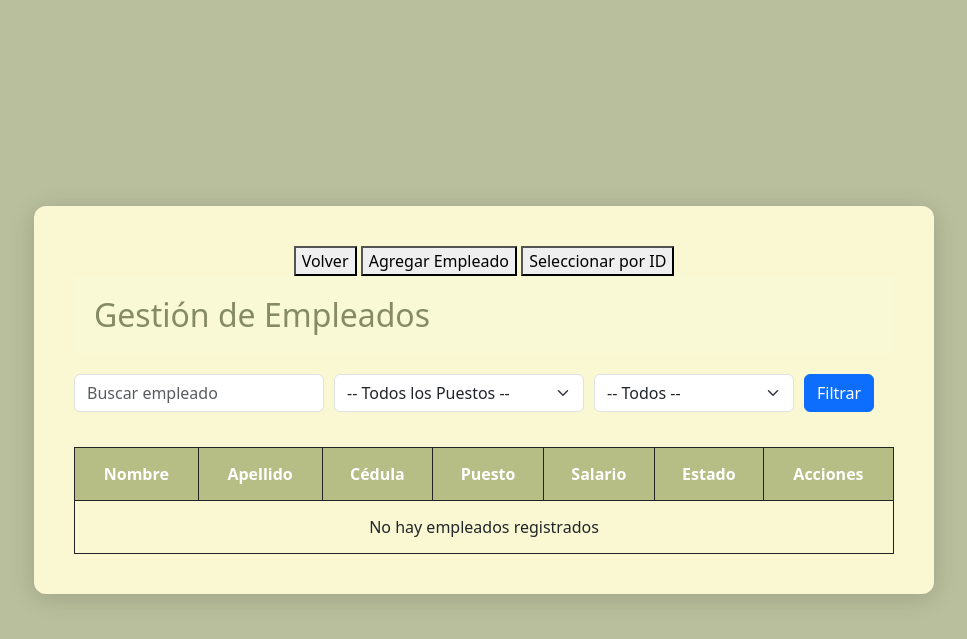
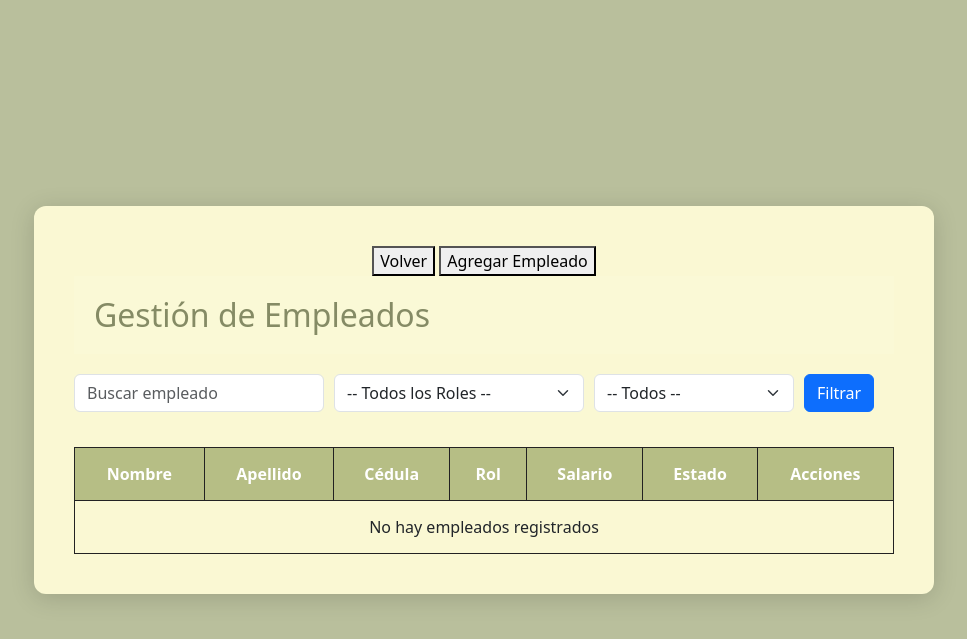
Before and after one commit to Pdro-CLZ/Proyecto-Hotel-Luz-de-Luna-Sistema-, a Django app: page /personal/empleados/ in a window 1280 px wide. Shown: the top 639 px of the page, without its empty margins (156-1123 px from the left). Run offline with Django 5.2, Linux system fonts and the light colour scheme; data that the repository does not hold is empty.

Commit message:
Empleados y Roles Fixed

```diff
--- a/Hotel_project/administracion/models.py
+++ b/Hotel_project/administracion/models.py
@@ -3,6 +3,8 @@ from django.db import models
 
 class Rol(models.Model):
     nombre = models.CharField(max_length=50, unique=True)
+    descripcion = models.CharField(max_length=255, null=True, blank=True)
+    activo = models.BooleanField(default=True)
 
     def __str__(self):
         return self.nombre
--- a/Hotel_project/administracion/signals.py
+++ b/Hotel_project/administracion/signals.py
@@ -28,4 +28,4 @@ def crear_roles_y_admin(sender, **kwargs):
     # Crear otros roles
     otros_roles = ["Empleado Limpieza", "Manager", "Mantenimiento", "Cocina", "Recepcion"]
     for nombre_rol in otros_roles:
-        Rol.objects.get_or_create(nombre=nombre_rol)
+        Rol.objects.get_or_create(nombre=nombre_rol, activo=True)
--- a/Hotel_project/personal/templates/personal/index.html
+++ b/Hotel_project/personal/templates/personal/index.html
@@ -36,10 +36,10 @@
         </form>
 
 
-        <h1>Administrar Empleados y Puestos</h1>
+        <h1>Administrar Empleados y Roles</h1>
         <div class="button-group">
             <button class="boton-verde" onclick="window.location.href='empleados'">Empleados</button>
-            <button class="boton-verde" onclick="window.location.href='puestos'">Puestos</button>
+            <button class="boton-verde" onclick="window.location.href='roles'">Roles</button>
         </div>
     </main>
     <script src="https://cdn.jsdelivr.net/npm/bootstrap@5.3.0/dist/js/bootstrap.bundle.min.js"></script>
--- a/Hotel_project/personal/templates/personal/lista_empleados.html
+++ b/Hotel_project/personal/templates/personal/lista_empleados.html
@@ -14,7 +14,8 @@
     <div class="menu-container">
         <button class="boton-verde" onclick="window.location.href='/personal'">Volver</button>
         <button class="boton-verde" onclick="window.location.href='/personal/empleados/agregar'">Agregar Empleado</button>
-        <button class="boton-verde" onclick="window.location.href='/personal/empleados/seleccionar'">Seleccionar por ID</button>
+        <!-- Boton Desactivado -->
+        <!-- <button class="boton-verde" onclick="window.location.href='/personal/empleados/seleccionar'">Seleccionar por ID</button> -->
 
         <div class="menu-header" style="display:flex; justify-content: space-between; align-items: center;">
             <h2>Gestión de Empleados</h2>
@@ -25,12 +26,12 @@
             <input type="text" name="buscar" placeholder="Buscar empleado" value="{{ request.GET.buscar }}"
                 class="form-control" style="width: 250px; display:inline-block;">
 
-            <select name="puesto" class="form-select" style="width: 250px; display:inline-block;">
-                <option value="">-- Todos los Puestos --</option>
-                {% for puesto in puestos %}
-                <option value="{{ puesto.id }}"
-                    {% if puesto_id and puesto.id|stringformat:"s" == puesto_id|stringformat:"s" %}selected{% endif %}>
-                    {{ puesto.nombre }}
+            <select name="rol" class="form-select" style="width: 250px; display:inline-block;">
+                <option value="">-- Todos los Roles --</option>
+                {% for rol in roles %}
+                <option value="{{ rol.id }}"
+                    {% if rol_id and rol.id|stringformat:"s" == rol_id|stringformat:"s" %}selected{% endif %}>
+                    {{ rol.nombre }}
                 </option>
                 {% endfor %}
             </select>
@@ -52,7 +53,7 @@
                         <th>Nombre</th>
                         <th>Apellido</th>
                         <th>Cédula</th>
-                        <th>Puesto</th>
+                        <th>Rol</th>
                         <th>Salario</th>
                         <th>Estado</th>
                         <th>Acciones</th>
@@ -64,7 +65,7 @@
                         <td>{{ empleado.nombre }}</td>
                         <td>{{ empleado.apellido }}</td>
                         <td>{{ empleado.cedula }}</td>
-                        <td>{{ empleado.puesto.nombre }}</td>
+                        <td>{{ empleado.rol.nombre }}</td>
                         <td>{{ empleado.salario }}</td>
                         <td>
                             {% if empleado.activo %}
@@ -129,7 +130,6 @@
                     <p><strong>Fecha de Contratación:</strong> {{ empleado.fecha_contratacion }}</p>
                     <p><strong>Salario:</strong> {{ empleado.salario }}</p>
                     <p><strong>Rol:</strong> {{ empleado.rol.nombre }}</p>
-                    <p><strong>Puesto:</strong> {{ empleado.puesto.nombre }}</p>
                 </div>
 
                 <div class="modal-footer">
--- a/Hotel_project/personal/urls.py
+++ b/Hotel_project/personal/urls.py
@@ -14,9 +14,9 @@ urlpatterns = [
 
 
 
-    path("puestos/", views.lista_puestos, name="puestos"),
-    path("puestos/agregar/", views.agregar_puesto, name="agregar_puesto"),
-    path("puestos/editar/<int:id>/", views.editar_puesto, name="editar_puesto"),
-    path("puestos/inactivar/<int:id>/", views.inactivar_puesto, name="inactivar_puesto"),
+    path("roles/", views.lista_roles, name="roles"),
+    path("roles/agregar/", views.agregar_rol, name="agregar_rol"),
+    path("roles/editar/<int:id>/", views.editar_rol, name="editar_rol"),
+    path("roles/inactivar/<int:id>/", views.inactivar_rol, name="inactivar_rol"),
 
 ]
--- a/Hotel_project/personal/views.py
+++ b/Hotel_project/personal/views.py
@@ -3,10 +3,12 @@ from .forms import FiltroAsistenciaForm
 from .models import Asistencia
 from django.utils import timezone
 from datetime import time, datetime, timedelta
-from .models import Empleado, Asistencia, Rol, Pais, Provincia, Canton, Distrito, Direccion, Puesto
-from .forms import EmpleadoForm, PuestoForm
+from .models import Empleado, Asistencia, Rol, Pais, Provincia, Canton, Distrito, Direccion
+from .forms import EmpleadoForm
+from administracion.forms import RolForm
 from django.contrib import messages
 from .forms import EmpleadoSeleccionForm
+from django.db.models import Q
 
 # Create your views here.
 def marcar_asistencia(request):
@@ -82,7 +84,7 @@ def marcar_asistencia(request):
 
 def lista_empleados(request):
     empleados = Empleado.objects.all()
-    puestos = Puesto.objects.all()
+    roles = Rol.objects.all()
 
     # Filtro por búsqueda
     buscar = request.GET.get("buscar")
@@ -93,10 +95,10 @@ def lista_empleados(request):
             Q(cedula__icontains=buscar)
         )
 
-    # Filtro por puesto
-    puesto_id = request.GET.get("puesto")
-    if puesto_id:
-        empleados = empleados.filter(puesto_id=puesto_id)
+    # Filtro por rol
+    rol_id = request.GET.get("rol")
+    if rol_id:
+        empleados = empleados.filter(rol_id=rol_id)
 
     # Filtro por estado (activo/inactivo)
     estado = request.GET.get("estado")
@@ -107,8 +109,8 @@ def lista_empleados(request):
 
     context = {
         "empleados": empleados,
-        "puestos": puestos,
-        "puesto_id": puesto_id,
+        "roles": roles,
+        "rol_id": rol_id,
         "estado": estado,
     }
     return render(request, "personal/lista_empleados.html", context)
@@ -219,72 +221,84 @@ def seleccionar_empleado(request):
 
     return render(request, "personal/seleccionar_empleado.html", {"form": form, "mensaje": mensaje})
 
-def lista_puestos(request):
+def lista_roles(request):
     query = request.GET.get('buscar')
+    estado = request.GET.get("estado")
+
+    roles = Rol.objects.all()
+
     if query:
-        puestos = Puesto.objects.filter(nombre__icontains=query, activo=True)
-    else:
-        puestos = Puesto.objects.filter(activo=True)
-    return render(request, "personal/lista_puestos.html", {"puestos": puestos})
+        roles = roles.filter(nombre__icontains=query)
+    if estado == "1":
+        roles = roles.filter(activo=True)
+    elif estado == "0":
+        roles = roles.filter(activo=False)
+    return render(request, "personal/lista_roles.html", {
+        "roles": roles,
+        "query": query,
+        "estado": estado,
+    })
 
 
-
-def agregar_puesto(request):
+def agregar_rol(request):
     if request.method == 'POST':
-        form = PuestoForm(request.POST)
+        form = RolForm(request.POST)
         if form.is_valid():
             form.save()
-            return redirect('puestos')
+            return redirect('roles')
     else:
-        form = PuestoForm()
+        form = RolForm()
 
     datos = {
         'form': form
     }
-    return render(request, 'personal/agregar_puesto.html', datos)
+    return render(request, 'personal/agregar_rol.html', datos)
 
 
-def editar_puesto(request, id):
-    puesto = get_object_or_404(Puesto, id=id)
+def editar_rol(request, id):
+    rol = get_object_or_404(Rol, id=id)
 
     if request.method == 'POST':
-        form = PuestoForm(request.POST, instance=puesto)
+        form = RolForm(request.POST, instance=rol)
         if form.is_valid():
             form.save()
-            return redirect('puestos')
+            return redirect('roles')
     else:
-        form = PuestoForm(instance=puesto)
+        form = RolForm(instance=rol)
 
     datos = {
         'form': form,
-        'puesto': puesto
+        'rol': rol
     }
-    return render(request, 'personal/editar_puesto.html', datos)
+    return render(request, 'personal/editar_rol.html', datos)
 
 
-def eliminar_puesto(request, id):
-    puesto = get_object_or_404(Puesto, id=id)
-    puesto.delete()
-    return redirect('puestos')
+def eliminar_rol(request, id):
+    rol = get_object_or_404(Rol, id=id)
+    rol.delete()
+    return redirect('roles')
 
-def inactivar_puesto(request, id):
-    puesto = get_object_or_404(Puesto, id=id)
 
-    if puesto.activo:
-        puesto.activo = False
-        puesto.save()
-        messages.success(request, "Puesto inactivado satisfactoriamente")
+def inactivar_rol(request, id):
+    rol = get_object_or_404(Rol, id=id)
+
+    if rol.activo:
+        rol.activo = False
+        messages.success(request, f"Rol {rol.nombre} inactivado satisfactoriamente")
     else:
-        messages.info(request, "El puesto ya estaba inactivo")
+        rol.activo = True
+        messages.success(request, f"Rol {rol.nombre} activado satisfactoriamente")
 
-    return redirect('puestos')
+    rol.save()
+    return redirect('roles')
+
 
 def visualizar_tiempos(request):
     empleados = Empleado.objects.filter(activo=True)
-    puestos = Puesto.objects.filter(activo=True)
+    roles = Rol.objects.filter(activo=True)
 
     fecha = request.GET.get("fecha")      # Usamos solo un campo "fecha"
-    puesto_id = request.GET.get("puesto") # Filtrado por puesto
+    rol_id = request.GET.get("rol") # Filtrado por rol
 
     asistencias = None  # Para que el template no truene si no hay datos
 
@@ -293,15 +307,15 @@ def visualizar_tiempos(request):
     else:
         asistencias = Asistencia.objects.all()
 
-    if puesto_id:
-        empleados = empleados.filter(puesto_id=puesto_id)
-        asistencias = asistencias.filter(empleado__puesto_id=puesto_id)
+    if rol_id:
+        empleados = empleados.filter(rol_id=rol_id)
+        asistencias = asistencias.filter(empleado__rol_id=rol_id)
 
     context = {
         "empleados": empleados,
-        "puestos": puestos,
+        "roles": roles,
         "asistencias": asistencias,
         "fecha": fecha,
-        "puesto_id": puesto_id,
+        "rol_id": rol_id,
     }
     return render(request, "personal/visualizar_tiempos.html", context)
```
Also changed, not shown: Hotel_project/administracion/forms.py (+13 -0 lines), Hotel_project/personal/forms.py (+22 -22 lines), Hotel_project/personal/models.py (+1 -18 lines), Hotel_project/personal/templates/personal/agregar_rol.html (renamed from Hotel_project/personal/templates/personal/editar_puesto.html, +5 -5 lines), Hotel_project/personal/templates/personal/editar_rol.html (renamed from Hotel_project/personal/templates/personal/agregar_puesto.html, +5 -5 lines), Hotel_project/personal/templates/personal/lista_puestos.html (deleted, +0 -62 lines), Hotel_project/personal/templates/personal/lista_roles.html (added, +88 -0 lines), Hotel_project/administracion/migrations/0002_rol_activo.py (added), Hotel_project/administracion/migrations/0003_rol_descripction.py (added), Hotel_project/administracion/migrations/0004_rename_descripction_rol_descripcion.py (added), Hotel_project/personal/migrations/0007_alter_empleado_rol_delete_rol.py (added), Hotel_project/personal/migrations/0008_remove_empleado_puesto_delete_puesto.py (added).
